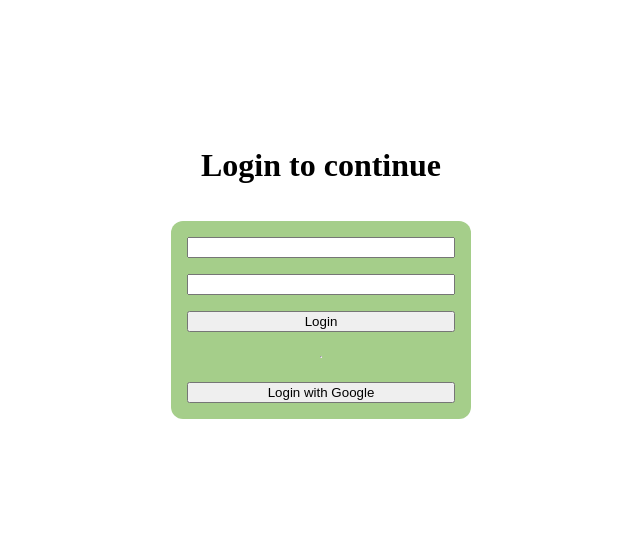
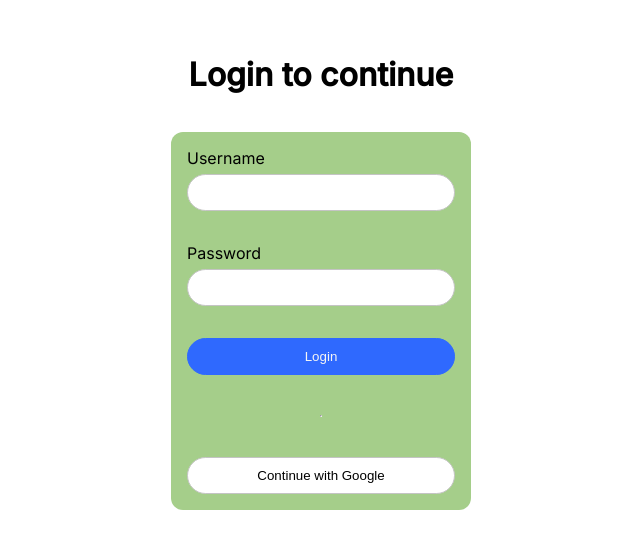
Before and after one commit to Lexeor/pay-vault, a React (Create React App) app: page /login in a window 1280 px wide. Shown: the part 128-676 px from the top of the page, without its empty margins (319-959 px from the left). Built offline with nearby package versions, Linux system fonts and the light colour scheme.

Commit message:
login page styling

```diff
--- a/public/index.html
+++ b/public/index.html
@@ -10,34 +10,17 @@
       content="Web site created using create-react-app"
     />
     <link rel="apple-touch-icon" href="%PUBLIC_URL%/logo192.png" />
-    <!--
-      manifest.json provides metadata used when your web app is installed on a
-      user's mobile device or desktop. See https://developers.google.com/web/fundamentals/web-app-manifest/
-    -->
     <link rel="manifest" href="%PUBLIC_URL%/manifest.json" />
-    <!--
-      Notice the use of %PUBLIC_URL% in the tags above.
-      It will be replaced with the URL of the `public` folder during the build.
-      Only files inside the `public` folder can be referenced from the HTML.
-
-      Unlike "/favicon.ico" or "favicon.ico", "%PUBLIC_URL%/favicon.ico" will
-      work correctly both with client-side routing and a non-root public URL.
-      Learn how to configure a non-root public URL by running `npm run build`.
-    -->
+    <link rel="preconnect" href="https://fonts.googleapis.com" />
+    <link rel="preconnect" href="https://fonts.gstatic.com" crossorigin />
+    <link
+      href="https://fonts.googleapis.com/css2?family=Bebas+Neue&family=Inter:wght@100;200;300;400;500&display=swap"
+      rel="stylesheet"
+    />
     <title>React App</title>
   </head>
   <body>
     <noscript>You need to enable JavaScript to run this app.</noscript>
     <div id="root"></div>
-    <!--
-      This HTML file is a template.
-      If you open it directly in the browser, you will see an empty page.
-
-      You can add webfonts, meta tags, or analytics to this file.
-      The build step will place the bundled scripts into the <body> tag.
-
-      To begin the development, run `npm start` or `yarn start`.
-      To create a production bundle, use `npm run build` or `yarn build`.
-    -->
   </body>
 </html>
--- a/src/components/Login.tsx
+++ b/src/components/Login.tsx
@@ -7,11 +7,13 @@ function Login({}: Props) {
     <div className="container login">
       <h1>Login to continue</h1>
       <div className="login-panel">
-        <input name="login"></input>
-        <input name="password"></input>
-        <button>Login</button>
+        <label htmlFor="label-name">Username</label>
+        <input type="text" name="login" id="label-name"></input>
+        <label htmlFor="label-password">Password</label>
+        <input type="password" name="password" id="label-password"></input>
+        <button className="btn-primary">Login</button>
         <hr />
-        <button>Login with Google</button>
+        <button className="btn-secondary">Continue with Google</button>
       </div>
     </div>
   );
--- a/src/styles/_login.scss
+++ b/src/styles/_login.scss
@@ -1,17 +1,27 @@
 .login-panel {
   display: flex;
   flex-direction: column;
-  gap: 1em;
+  gap: 2em;
   width: 80%;
   border: 0;
   padding: 1em;
+
+  input {
+    border: 1px solid $color-separator;
+    border-radius: 20px;
+    padding: 10px;
+  }
+
+  label {
+    margin-bottom: -1.6em;
+  }
 }
 
-// Mobile view
+// Desktop view
 @media screen and (min-width: 600px) {
   .login-panel {
     width: 300px;
     border-radius: 12px;
-    background-color: $colorPrimary;
+    background-color: $color-primary;
   }
 }
--- a/src/styles/main.css
+++ b/src/styles/main.css
@@ -10,6 +10,7 @@ html,
 body {
   margin: 0;
   padding: 0;
+  font-family: "Inter", sans-serif;
 }
 
 .App {
@@ -34,10 +35,18 @@ body {
 .login-panel {
   display: flex;
   flex-direction: column;
-  gap: 1em;
+  gap: 2em;
   width: 80%;
   border: 0;
   padding: 1em;
+}
+.login-panel input {
+  border: 1px solid #c4c4c4;
+  border-radius: 20px;
+  padding: 10px;
+}
+.login-panel label {
+  margin-bottom: -1.6em;
 }
 
 @media screen and (min-width: 600px) {
@@ -46,4 +55,20 @@ body {
     border-radius: 12px;
     background-color: #a5ce8a;
   }
+}
+.btn-primary,
+.btn-secondary {
+  border-radius: 20px;
+  padding: 10px;
+}
+
+.btn-primary {
+  border: 1px solid #2f69fe;
+  background-color: #2f69fe;
+  color: whitesmoke;
+}
+
+.btn-secondary {
+  border: 1px solid #c4c4c4;
+  background-color: white;
 }/*# sourceMappingURL=main.css.map */
--- a/src/styles/main.scss
+++ b/src/styles/main.scss
@@ -14,6 +14,7 @@ html,
 body {
   margin: 0;
   padding: 0;
+  font-family: "Inter", sans-serif;
 }
 
 .App {
@@ -37,3 +38,22 @@ body {
 }
 
 @import "./login";
+
+// Primitives
+
+.btn-primary,
+.btn-secondary {
+  border-radius: 20px;
+  padding: 10px;
+}
+
+.btn-primary {
+  border: 1px solid $color-action;
+  background-color: $color-action;
+  color: whitesmoke;
+}
+
+.btn-secondary {
+  border: 1px solid $color-separator;
+  background-color: white;
+}
```
Also changed, not shown: src/styles/_variables.scss (+5 -2 lines), 1 other file (tests, documents, lock files or other folders).
